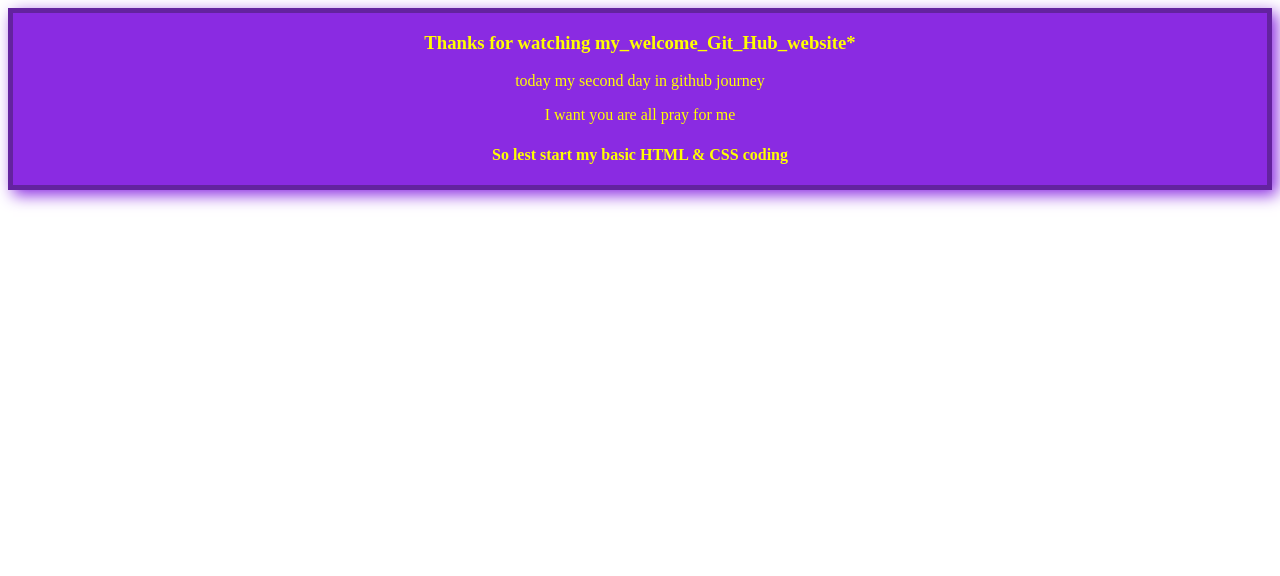
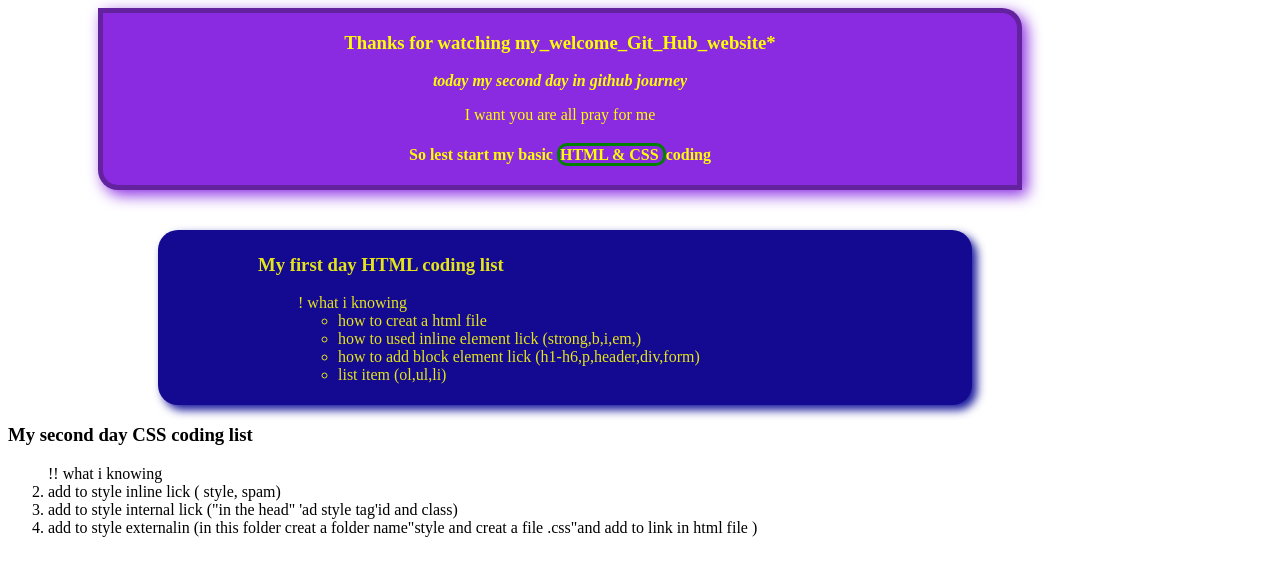
Before and after one commit to AmitHasan01/welcome-git-hub, a plain HTML site: page index.html in a window 1280 px wide. Drawn offline with Linux system fonts and the light colour scheme.

Commit message:
accept my new edit

```diff
--- a/index.html
+++ b/index.html
@@ -7,12 +7,34 @@
     <link rel="stylesheet" href="style/blog.css">
 </head>
 <body>
- <header class="f_header">
+ <header class="f-header">
     <h3>Thanks for watching my_welcome_Git_Hub_website*</h3>
-    <p>today my second day in github journey</p>
+    <p><em><strong>today my second day in github journey</strong></em></p>
     <p>I want you are all pray for me</p>
-    <h4>So lest start my basic <span>HTML & CSS </span> coding </h4>
+    <h4>So lest start my basic <span id="g" style="border: 3px solid green;">HTML & CSS </span> coding </h4>
  </header>
-
+ <div class="f-div">
+    <h3>My first day HTML coding list</h3>
+    <ol>
+        <li type="none">! what i knowing
+            <ul>
+                <li>how to creat a html file</li>
+                <li>how to used inline element lick (strong,b,i,em,)</li>
+                <li>how to add block element lick (h1-h6,p,header,div,form)</li>
+                <li>list item (ol,ul,li)</li>
+            </ul>
+        </li>
+    </ol>
+ </div>
+<div class="s-div">
+<h3>My second day CSS coding list</h3>
+<ol>
+    <li type="none">!! what i knowing
+        <li>add to style inline lick ( style, spam)</li>
+        <li>add to style internal lick ("in the head" 'ad style tag'id and class)</li>
+        <li>add to style externalin (in this folder creat a folder name"style and creat a file .css"and add to link in html file )</li>
+    </li>
+</ol>
+</div>
 </body>
 </html>
--- a/style/blog.css
+++ b/style/blog.css
@@ -1,7 +1,28 @@
-.f_header{
+.f-header{
     color: yellow;
     background-color: blueviolet;
     text-align: center;
     border: 5px solid #481e7094;
     box-shadow: 5px 5px 15px blueviolet;
+    margin-bottom: 20px;
+    margin-left:90px ;
+    margin-right: 250px;
+    border-radius: 0 20px;
+
 }
+#g{
+    border-radius: 10px;
+}
+.f-div{
+    background-color: #130a91;
+    color: #e4e41b;
+    margin-top:  40px;
+    padding:5px ;
+    padding-left: 100px;
+    border-radius: 20px;
+    box-shadow: 5px 5px 10px #16169c;
+    margin-right: 300px;
+    margin-left: 150px;
+
+
+}
```
